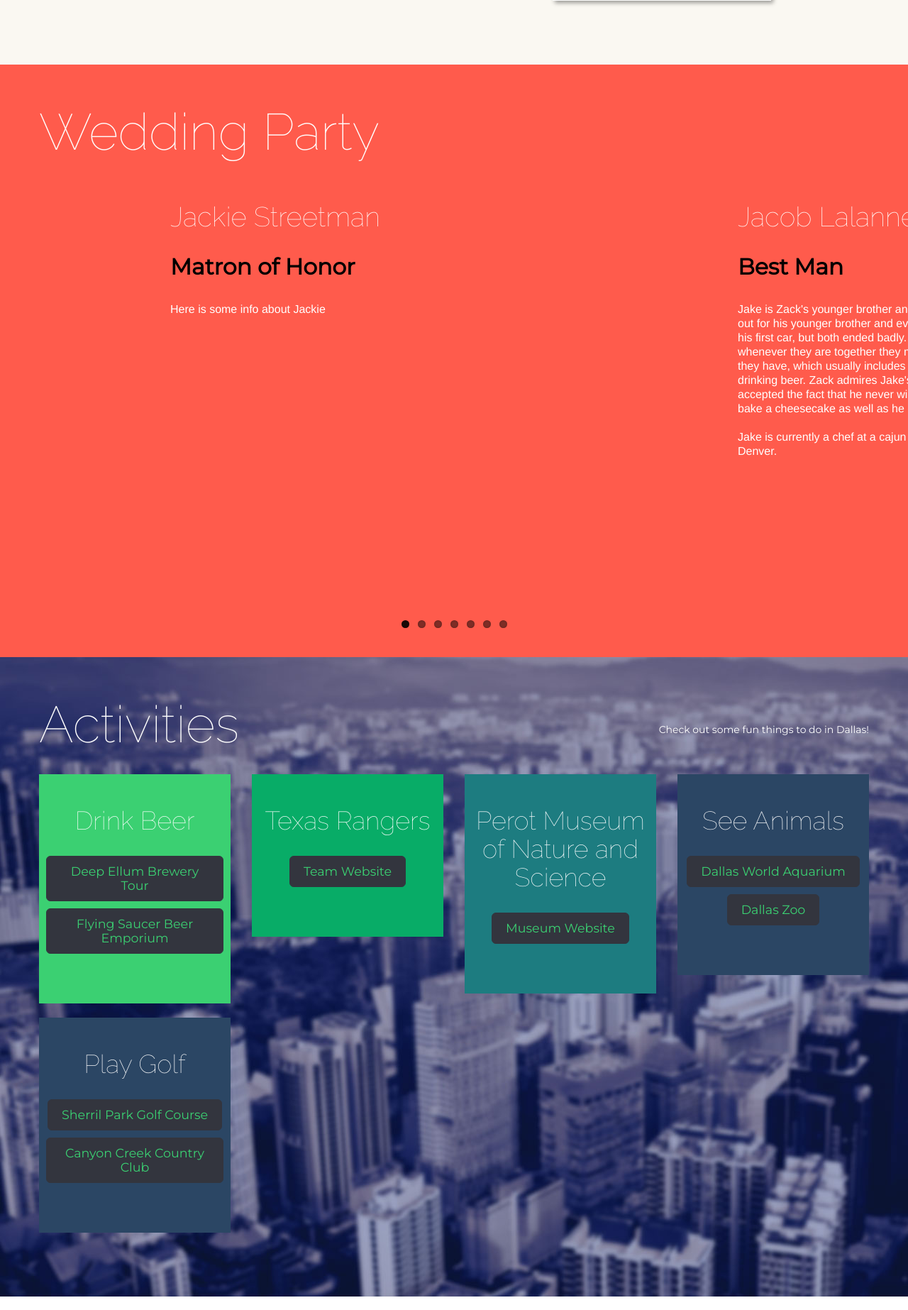
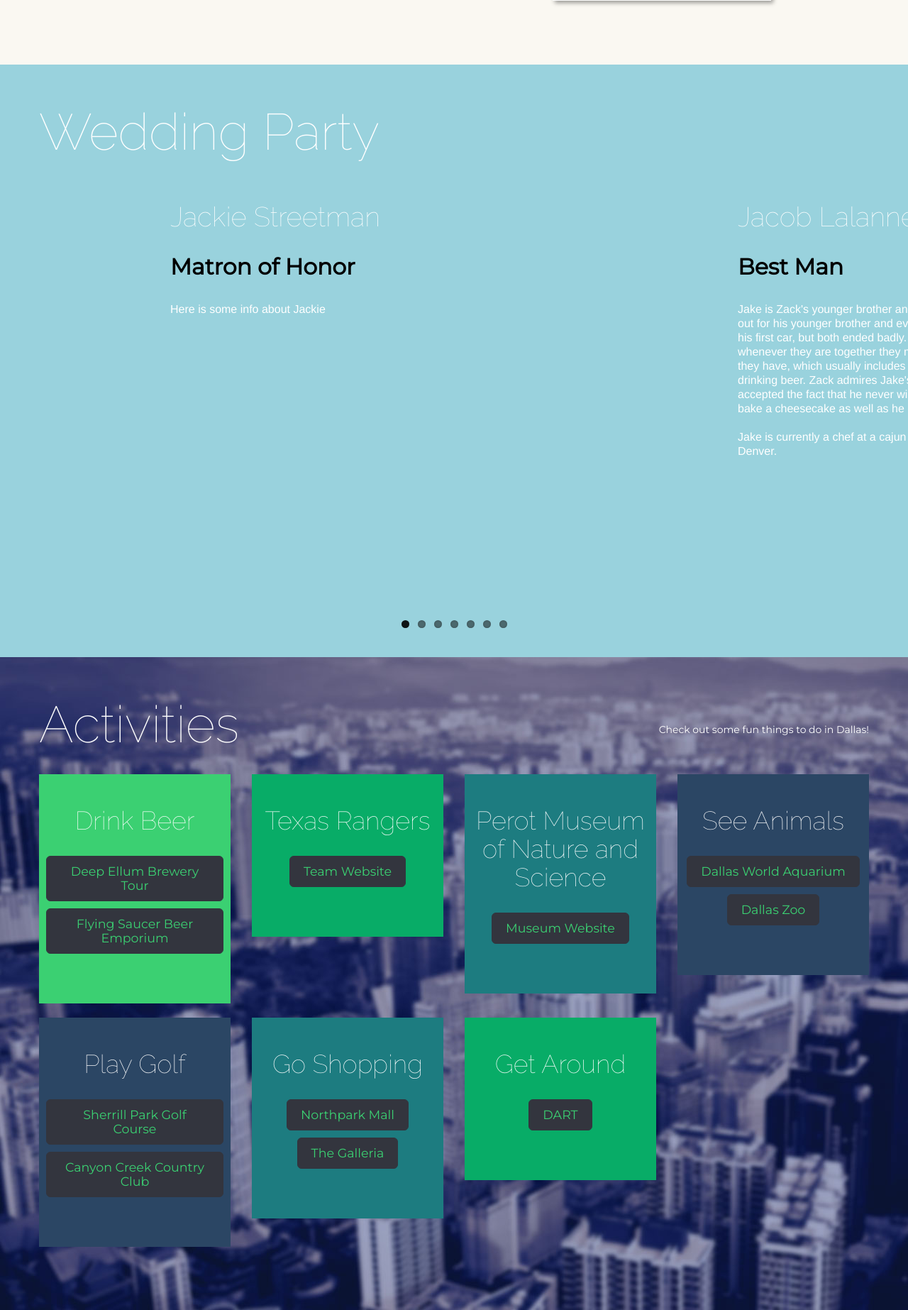
Before and after one commit to zlalanne/weddingsite, a Django app: page / in a window 1280 px wide. Shown: the part 1998-3844 px from the top of the page at 71% size. Run offline with Django 3.2, Linux system fonts and the light colour scheme; some libraries are stand-ins or nearby versions; some web fonts are replaced.

Commit message:
Updated colors and content

```diff
--- a/templates/index.html
+++ b/templates/index.html
@@ -10,7 +10,7 @@
                     <div class="decorative_line">Nicole and Zack</div>
                 </div>
                 <div class="page-header">
-                    <h1>July 12th, 2014 - Dallas, TX</h1>
+                    <h1>July 12th, 2014 - Richardson, TX</h1>
                     <h1>{{ time }}</h1>
                 </div>
                 <a href="#page1" class="header_arrow_button"></a>
@@ -156,10 +156,23 @@
 			<div class="span3 tac">
 				<div class="event_block event_block4">
 					<h2>Play Golf</h2>
-					<a class="the_btn btn-large dark" href="http://www.sherrillparkgolf.com/" target="_action">Sherril Park Golf Course</a>
+					<a class="the_btn btn-large dark" href="http://www.sherrillparkgolf.com/" target="_action">Sherrill Park Golf Course</a>
 					<a class="the_btn btn-large dark" href="http://www.clubcorp.com/Clubs/Canyon-Creek-Country-Club" target="_action">Canyon Creek Country Club</a>
 				</div>
 			</div>
+            <div class="span3 tac">
+                <div class="event_block event_block3">
+                    <h2>Go Shopping</h2>
+					<a class="the_btn btn-large dark" href="http://www.northparkcenter.com/" target="_action">Northpark Mall</a>
+					<a class="the_btn btn-large dark" href="http://www.galleriadallas.com/" target="_action">The Galleria</a>
+                </div>
+            </div>
+            <div class="span3 tac">
+                <div class="event_block event_block2">
+                    <h2>Get Around</h2>
+                    <a class="the_btn btn-large dark" href="http://www.dart.org/" target="_action">DART</a>
+                </div>
+            </div>
 		</div>
 	</div>
 </div>
--- a/weddingsite/static/layout/css/style.css
+++ b/weddingsite/static/layout/css/style.css
@@ -128,7 +128,7 @@ span {
     box-shadow:none;
     -webkit-box-shadow: none;
      -moz-box-shadow: none;
-    color:#df4931;
+    color:#99d2dd;
     text-decoration:underline;
 }
 
@@ -673,7 +673,7 @@ span {
 }
 
 #page2, #page2 h1{
-    background-color:#ff5b4c;
+    background-color:#99d2dd;
     color:#ffffff;
 }
 
--- a/weddingsite/views.py
+++ b/weddingsite/views.py
@@ -17,7 +17,7 @@ def home(request):
     if(days == 0):
         time = "Getting Married Today!"
     elif(days > 1):
-        time = "{} Days Until Getting Married!".format(days)
+        time = "{} Days Until We Get Married!".format(days)
     elif(days == 1):
         time = "Getting Married Tomorrow!"
     else:
```
Also changed, not shown: weddingsite/static/images/engagement.jpg (added), weddingsite/static/images/zackandjake.jpg (added).
